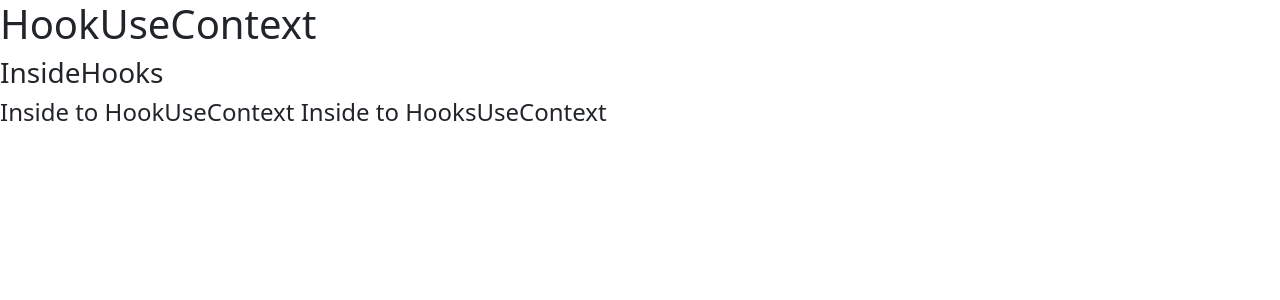
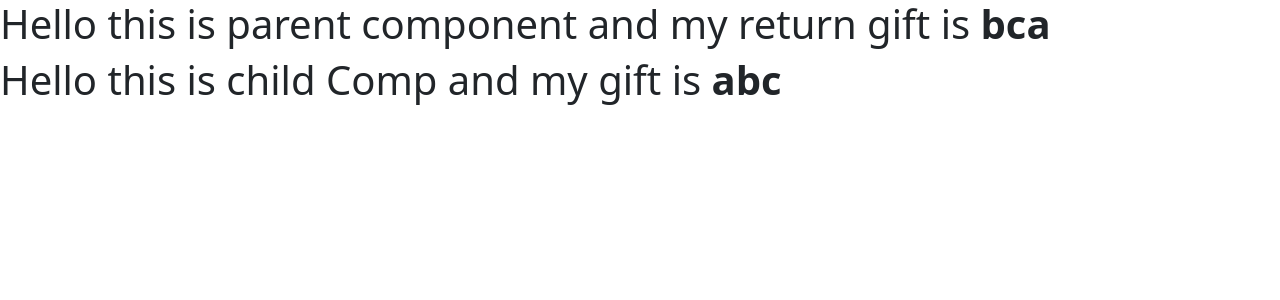
Before and after one commit to Ranjitk0001/React, a React (Create React App) app in the folder ReactNotesInProject/react-note-topic-ways/: page /hooks in a window 1280 px wide. Shown: the top 300 px of the page. Built offline with nearby package versions, Linux system fonts and the light colour scheme.

Commit message:
Parent to Child  each Other Data transfer it

```diff
--- a/ReactNotesInProject/react-note-topic-ways/src/App.js
+++ b/ReactNotesInProject/react-note-topic-ways/src/App.js
@@ -9,7 +9,8 @@ import ContactUs from "./component/ContactUs";
 // import Api3 from "./component/Api/Api3";
 import Api4 from "./component/Api/Api4";
 import MoviesApi from "./component/Api/MoviesApi";
-import HookUseContext from "./component/Hooks/HookUseContext";
+// import HookUseContext from "./component/Hooks/HookUseContext";
+import Parent from "./component/Hooks/Parent";
 // import Api from "./component/Api/Api";
 // import Api2 from "./component/Api/Api2";
 
@@ -23,7 +24,7 @@ function App() {
 
       <Router>
         <Routes>
-          <Route path="/hooks" element={<HookUseContext/>} />
+          <Route path="/hooks" element={<Parent/>} />
           {/* <Route path="/hooks" element={<Hooks />} /> */}
           <Route path="/" element={<Home />} />
           <Route path="/*" element={<PageNoteFound />} />
--- /dev/null
+++ b/ReactNotesInProject/react-note-topic-ways/src/component/Hooks/Child.js
@@ -0,0 +1,14 @@
+import React from 'react'
+
+const Child = (props) => {
+    const returnGift="bca";
+
+    props.ret(returnGift)
+  return (
+    <>
+      <h1> Hello this is child Comp and my gift is<b> {props.g}</b></h1>
+    </>
+  )
+}
+
+export default Child
--- /dev/null
+++ b/ReactNotesInProject/react-note-topic-ways/src/component/Hooks/Parent.js
@@ -0,0 +1,17 @@
+import React, { useState } from 'react'
+import Child from './Child';
+
+const Parent = () => {
+    const gift="abc";
+
+    const [r,setR]=useState('');
+  return (
+    <>
+    <h1>Hello this is parent component and my return gift is <b>{r}</b> </h1>
+
+      <Child g={gift} ret={setR}/>
+    </>
+  )
+}
+
+export default Parent
```
